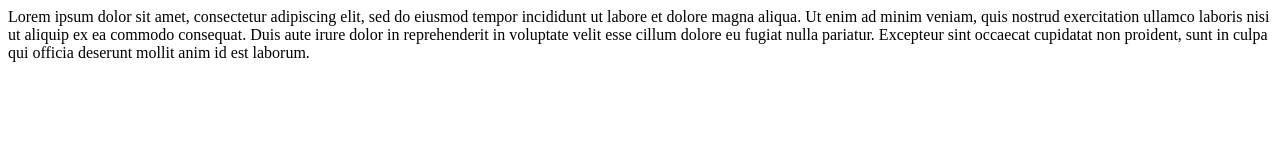
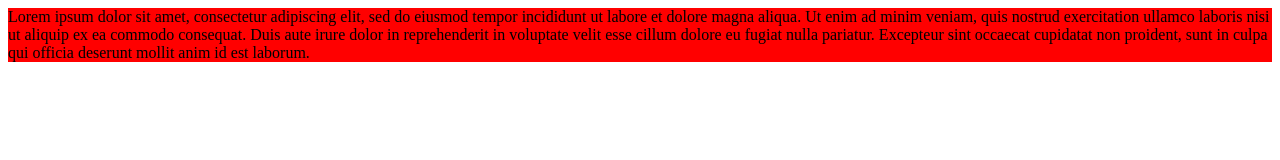
Before and after one commit to vanvave/vanlave, a plain HTML site: page index.html in a window 1280 px wide. Drawn offline with Linux system fonts and the light colour scheme.

Commit message:
Update index.html

```diff
--- a/index.html
+++ b/index.html
@@ -1,5 +1,7 @@
-Lorem ipsum dolor sit amet, consectetur adipiscing elit, sed do eiusmod tempor
+<link rel = "stylesheet" href = "v-style.css">
+<p class = "classs">Lorem ipsum dolor sit amet, consectetur adipiscing elit, sed do eiusmod tempor
 incididunt ut labore et dolore magna aliqua. Ut enim ad minim veniam, quis nostrud exercitation
 ullamco laboris nisi ut aliquip ex ea commodo consequat. Duis aute irure dolor in reprehenderit
 in voluptate velit esse cillum dolore eu fugiat nulla pariatur. Excepteur sint occaecat cupidatat non proident,
 sunt in culpa qui officia deserunt mollit anim id est laborum.
+</p>
```
